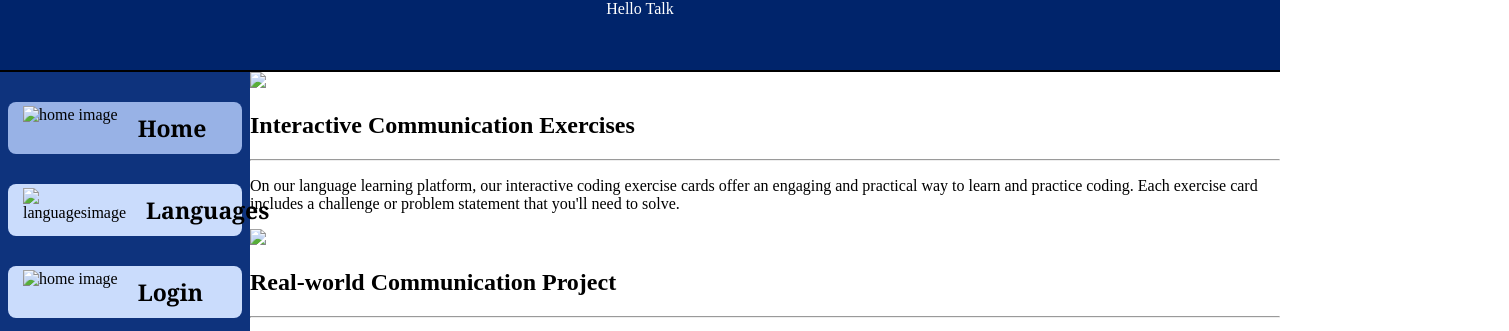
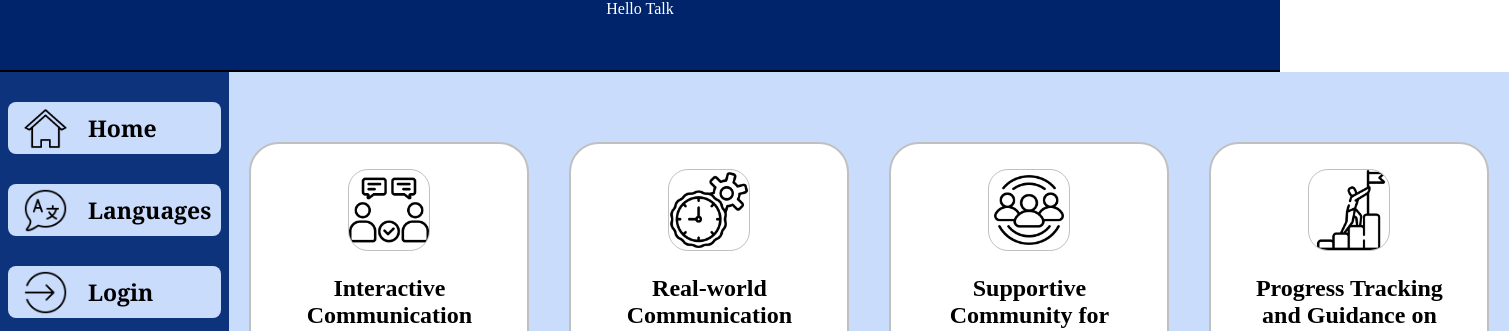
Before and after one commit to prathamagre/icp-8.0-html-css-group-project-20, a plain HTML site: page pages/services.html in a window 1280 px wide. Shown: the top 331 px of the page, 1509 px wide, since content can reach past the window. Drawn offline with Linux system fonts and the light colour scheme.

Commit message:
services page images added and css file updated

```diff
--- a/css/services.css
+++ b/css/services.css
@@ -0,0 +1,37 @@
+.services-content{
+    width: 100%;
+    background-color: #cadcfc;
+}
+.cards{
+    display: flex;
+    justify-content: center;
+    margin-top: 50px;
+}
+.services{
+    background-color: white;
+    padding: 25px;
+    height: 350px;
+    width: 250px;
+    border: 2px solid silver;
+    border-radius: 30px;
+    margin: 20px;
+
+}
+.services:hover{
+    height: 351px;
+    width: 251px;
+    padding: 26px;
+    border: 3px solid silver;
+    border-radius: 31px;
+    box-shadow: 0px 0px 40px 0px #0036b1;
+    transition-duration: 0.5s;
+}
+.heading{
+    text-align: center;
+}
+.img{
+    height: 80px;
+    width: 80px;
+    border-radius: 20px;
+    border: 1px solid silver;
+}
--- a/pages/services.html
+++ b/pages/services.html
@@ -15,23 +15,23 @@
     </nav>
     <div class="container">
         <div class="sidebar">
-            <a class="menu-item active-menu" href="./index.html">
-                <img src="./img/home.png" alt="home image" class="menu-icon">
+            <a class="menu-item" href="./index.html">
+                <img src="./../img/home.png" alt="home image" class="menu-icon">
                 <span class="menu-text">Home</span>
             </a>
 
             <a class="menu-item" href="./pages/languages.html">
-                <img src="./img/languages.png" alt="languagesimage" class="menu-icon">
+                <img src="./../img/languages.png" alt="languagesimage" class="menu-icon">
                 <span class="menu-text">Languages</span>
             </a>
 
             <a class="menu-item" href="./pages/login.html">
-                <img src="./img/login.png" alt="home image" class="menu-icon">
+                <img src="./../img/login.png" alt="home image" class="menu-icon">
                 <span class="menu-text">Login</span>
             </a>
 
-            <a class="menu-item" href="./pages/services.html">
-                <img src="./img/services.png" alt="home image" class="menu-icon">
+            <a class="menu-item active-menu" href="./pages/services.html">
+                <img src="./../img/services.png" alt="home image" class="menu-icon">
                 <span class="menu-text">Services</span>
             </a>
         </div>
@@ -40,7 +40,7 @@
             <div class="cards">
                 <div class="services">
                     <div class="heading">
-                        <img src="../Images/services img/communication.png" class="img" />
+                        <img src="/img/services-img/communication.png" class="img" />
                         <h2>Interactive Communication Exercises</h2>
                     </div>
                     <hr>
@@ -50,7 +50,7 @@
                 </div>
                 <div class="services">
                     <div class="heading">
-                        <img src="../Images/services img/time.png" class="img" />
+                        <img src="/img/services-img/time.png" class="img" />
                         <h2>Real-world Communication Project</h2>
                     </div>
                     <hr>
@@ -62,7 +62,7 @@
                 </div>
                 <div class="services">
                     <div class="heading">
-                        <img src="../Images/services img/community.png" class="img" />
+                        <img src="/img/services-img/community.png" class="img" />
                         <h2>Supportive Community for Learners</h2>
                     </div>
                     <hr>
@@ -73,7 +73,7 @@
                 </div>
                 <div class="services">
                     <div class="heading">
-                        <img src="../Images/services img/goal.png" class="img" />
+                        <img src="/img/services-img/goal.png" class="img" />
                         <h2>Progress Tracking and Guidance on Skills</h2>
                     </div>
                     <hr>
```
Also changed, not shown: img/services-img/communication.png (added), img/services-img/community.png (added), img/services-img/goal.png (added), img/services-img/time.png (added).
